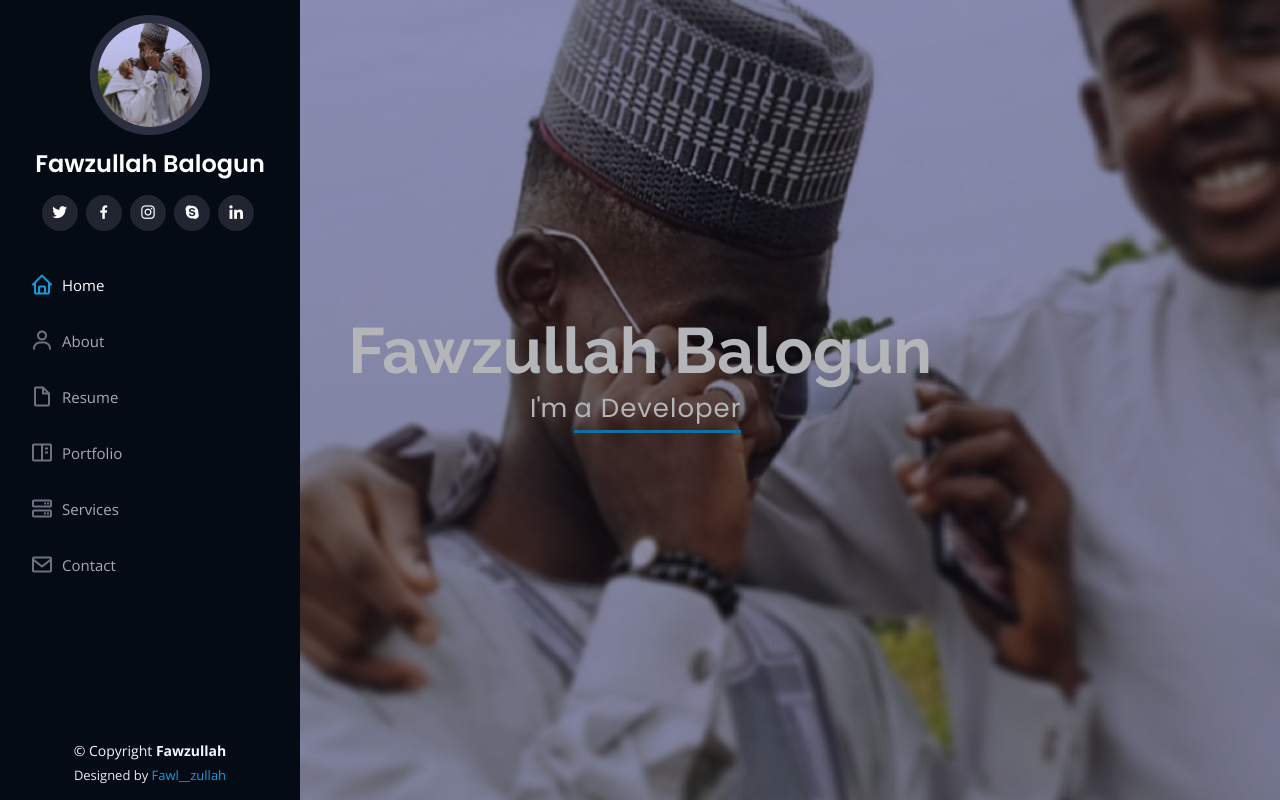
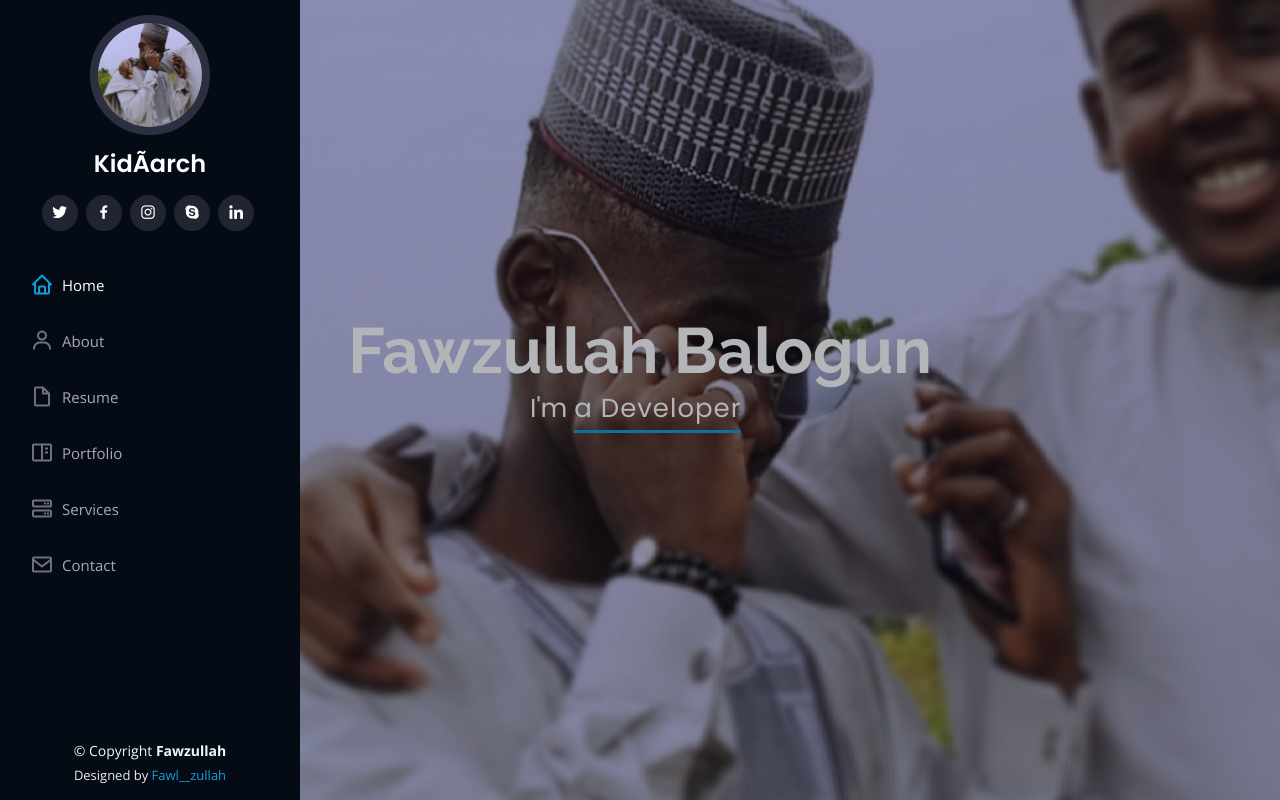
Before and after one commit to fawzullah461/Personal-Portfolio, a plain HTML site: page index.html in a window 1280 px wide. Shown: the top 800 px of the page. Drawn offline with nearby package versions, Linux system fonts and the light colour scheme.

Commit message:
Update index.html

```diff
--- a/index.html
+++ b/index.html
@@ -41,7 +41,7 @@
 
       <div class="profile">
         <img src="assets/img/IMG_20200907_182224_906.jpg" alt="" class="" style="border-radius: 900px;">
-        <h1 class="text-light"><a href="index.html">Fawzullah Balogun</a></h1>
+        <h1 class="text-light"><a href="index.html">KidÃarch</a></h1>
         <div class="social-links mt-3 text-center">
           <a href="https://twitter.com/LilFawlz" class="twitter"><i class="bx bxl-twitter"></i></a>
           <a href="https://web.facebook.com/lil.fawz.04" class="facebook"><i class="bx bxl-facebook"></i></a>
```
